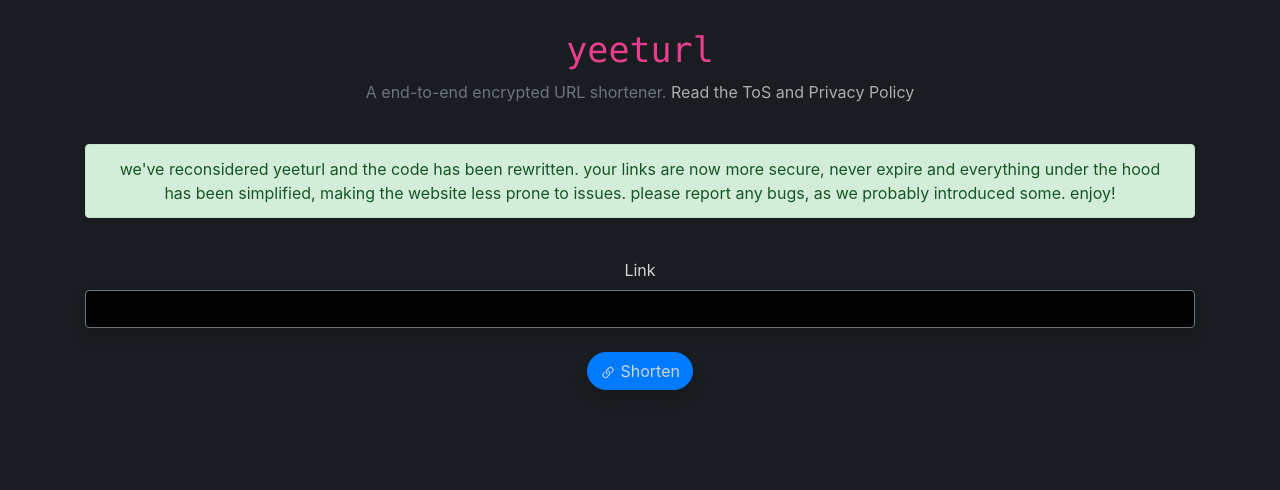
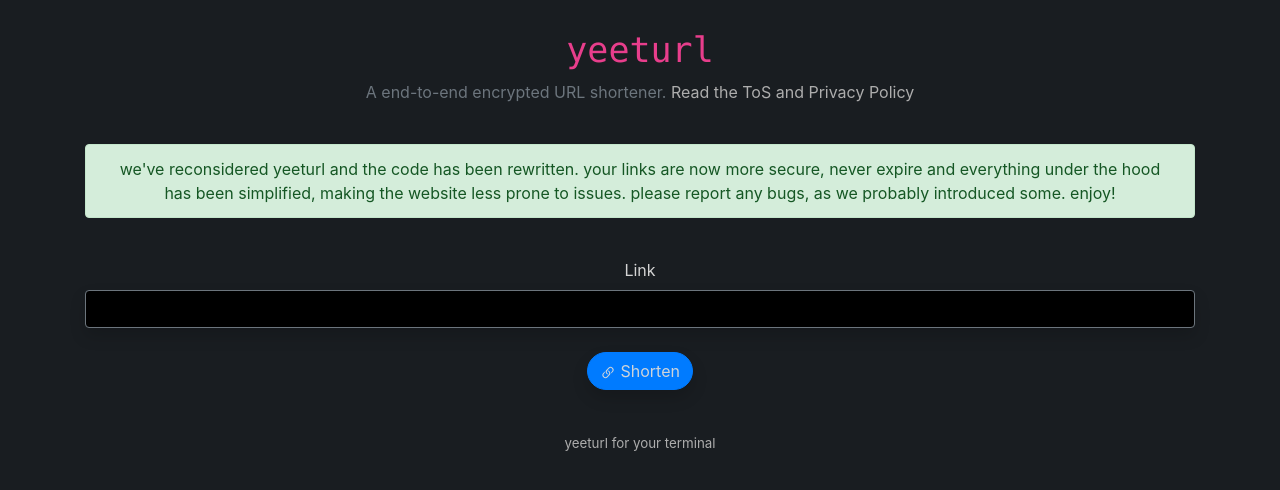
Before and after one commit to SpheeresX/yeeturl-server, a website: page web/index.html in a window 1280 px wide. Drawn offline with Linux system fonts and the light colour scheme.

Commit message:
yeeturl-desktop

```diff
--- a/web/index.html
+++ b/web/index.html
@@ -46,6 +46,7 @@
             </form>
             <br>
             <p id="result"></p>
+            <p class="text-muted"><small><a href="https://github.com/SpheeresX/yeeturl-desktop">yeeturl for your terminal</a></small></p>
         </div>
 
         <!-- Will be shown if a hash (ex. #8cffe9/hAio.1) is present. Our JS will take care of the content (see yeeturl.js). -->
```
